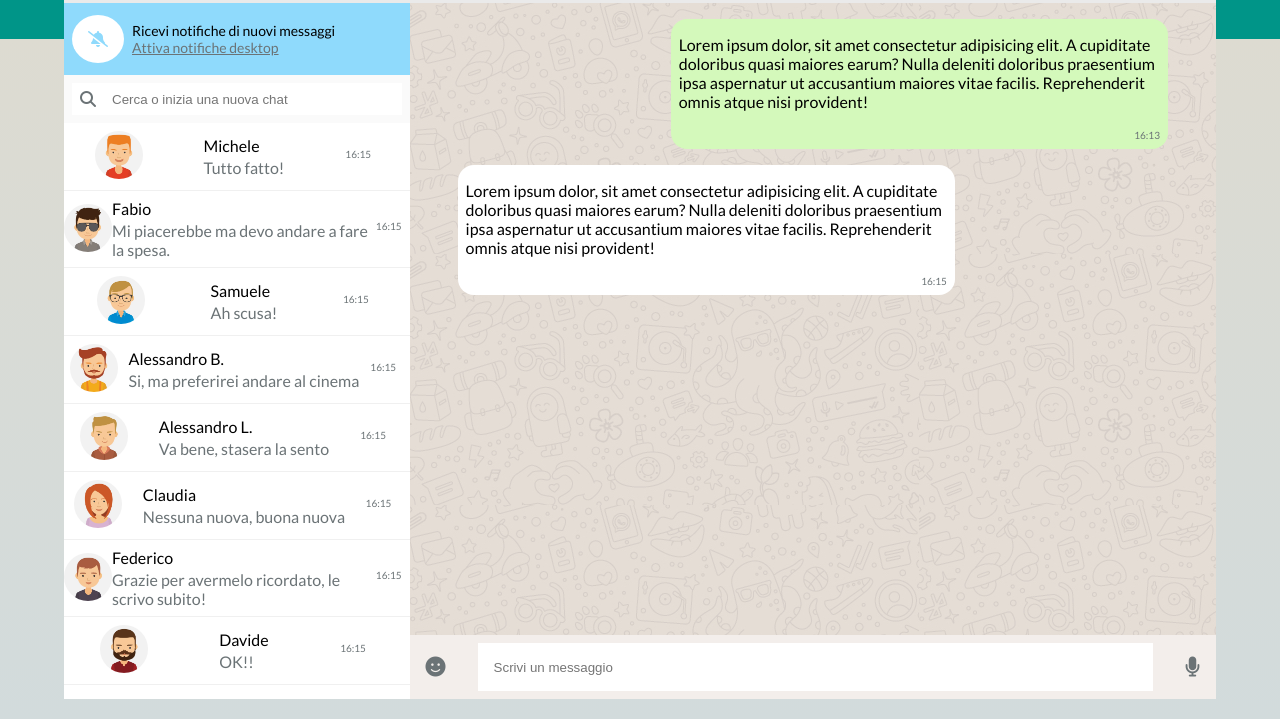
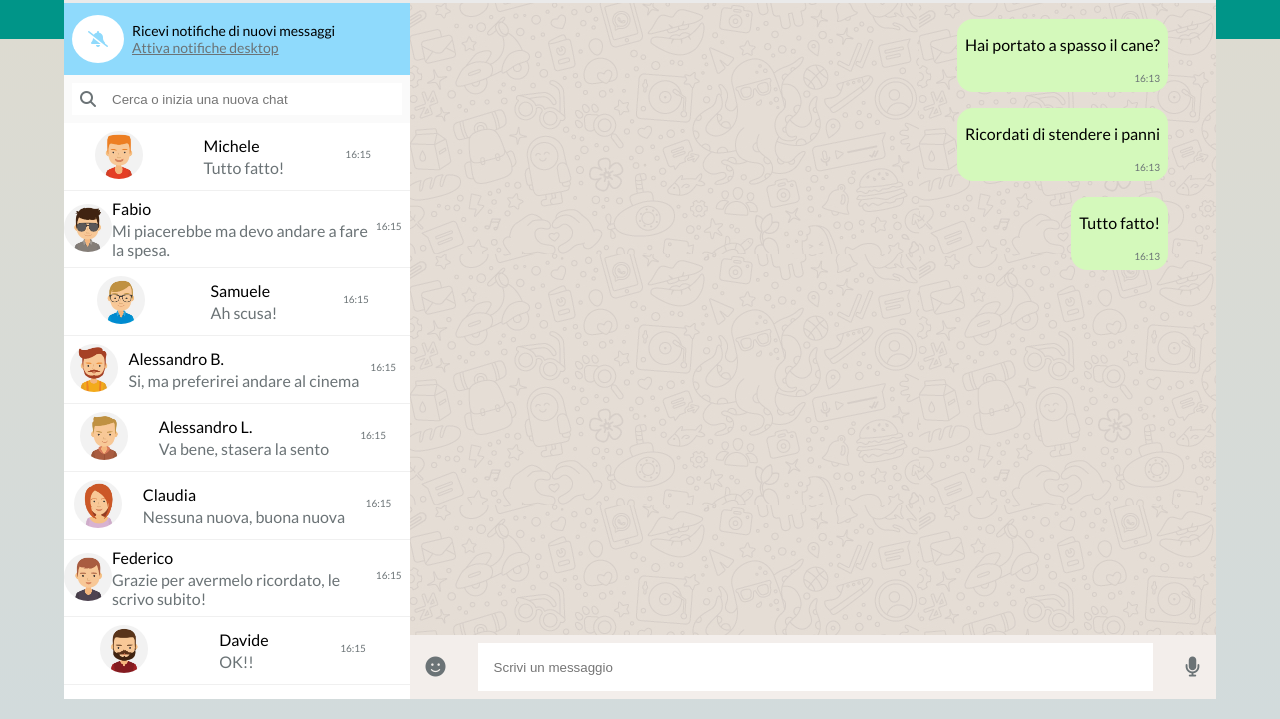
Before and after one commit to DanieleBernassola/vue-boolzapp, a plain HTML site: page milestone2/index.html in a window 1280 px wide. Shown: the part 81-800 px from the top of the page. Drawn offline with nearby package versions, Linux system fonts and the light colour scheme.

Commit message:
[UPD] Added dynamic messages visualization

```diff
--- a/milestone2/index.html
+++ b/milestone2/index.html
@@ -48,7 +48,7 @@
                 <div class="recent-chats">
                     <ul>
                         <!-- TUTTE LE CHAT -->
-                        <li class="recent-chat d-flex align-center space-around" v-for="(contact, index) in contacts">
+                        <li class="recent-chat d-flex align-center space-around" v-for="contact in contacts">
                             <div>
                                 <img class="avatar avatar-chats" :src="contact.avatar" :alt="contact.name">
                             </div>
@@ -86,17 +86,17 @@
                 <!-- MESSAGGI -->
                 <div id="messages">
                     <ul>
-                        <li>
+                        <li v-for="mex in contacts[currentContact].messages">
                             <div class="message user-message">
                                 <div class="content">
                                     <p class="text-message">
-                                        Lorem ipsum dolor, sit amet consectetur adipisicing elit. A cupiditate doloribus quasi maiores earum? Nulla deleniti doloribus praesentium ipsa aspernatur ut accusantium maiores vitae facilis. Reprehenderit omnis atque nisi provident!
+                                        {{ mex.message }}
                                     </p>
                                     <p class="time">16:13</p>
                                 </div>
                             </div>
                         </li>
-                        <li>
+                        <!-- <li>
                             <div class="message received-message">
                                 <div class="content">
                                     <p class="text-message">
@@ -105,7 +105,7 @@
                                     <p class="time">16:15</p>
                                 </div>
                             </div>
-                        </li>
+                        </li> -->
                     </ul>
                 </div>
                 <!-- FOOTER -->
--- a/milestone2/js/main.js
+++ b/milestone2/js/main.js
@@ -3,6 +3,7 @@ const { createApp } = Vue;
 createApp({
   data() {
     return {
+      currentContact: 0,
       contacts: [
         {
           name: "Michele",
```
